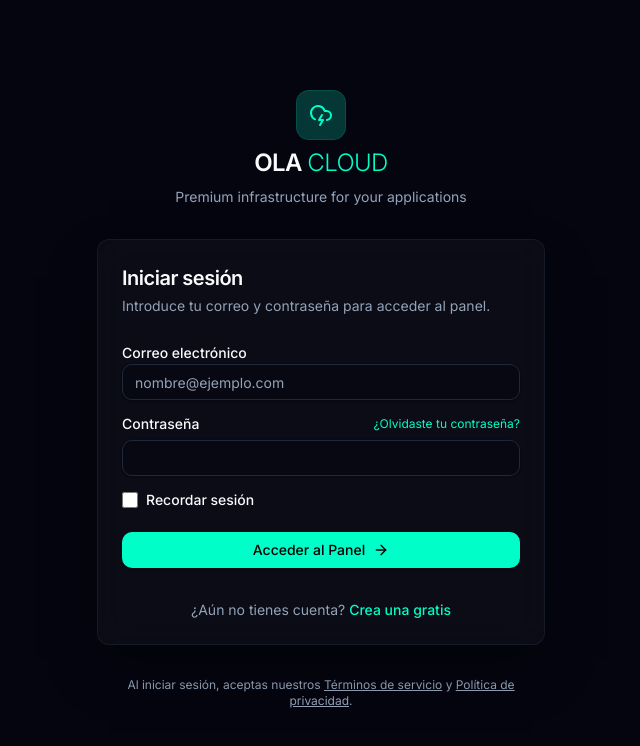
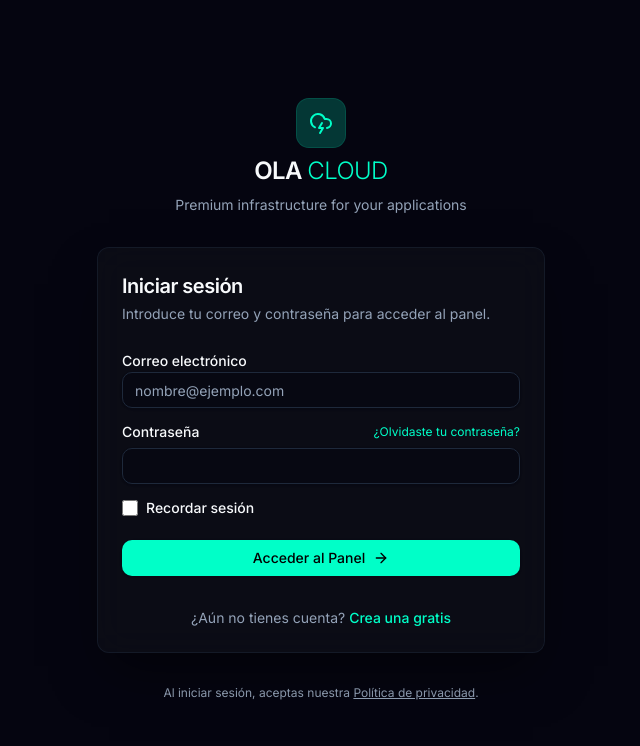
Before and after one commit to cloudindev/paneloc, a Next.js app: page /login in a window 1280 px wide. Shown: the top 746 px of the page, without its empty margins (319-959 px from the left). Built offline with nearby package versions, Linux system fonts and the light colour scheme.

Commit message:
chore: Update privacy policy text and link on login page

```diff
--- a/src/app/(auth)/login/page.tsx
+++ b/src/app/(auth)/login/page.tsx
@@ -110,7 +110,7 @@ export default function LoginPage() {
       </Card>
 
       <p className="mt-8 text-center text-xs text-muted-foreground">
-        Al iniciar sesión, aceptas nuestros <Link href="#" className="underline hover:text-primary">Términos de servicio</Link> y <Link href="#" className="underline hover:text-primary">Política de privacidad</Link>.
+        Al iniciar sesión, aceptas nuestra <Link href="https://olacloud.es/politica-de-privacidad" target="_blank" className="underline hover:text-primary">Política de privacidad</Link>.
       </p>
     </div>
   )
```
